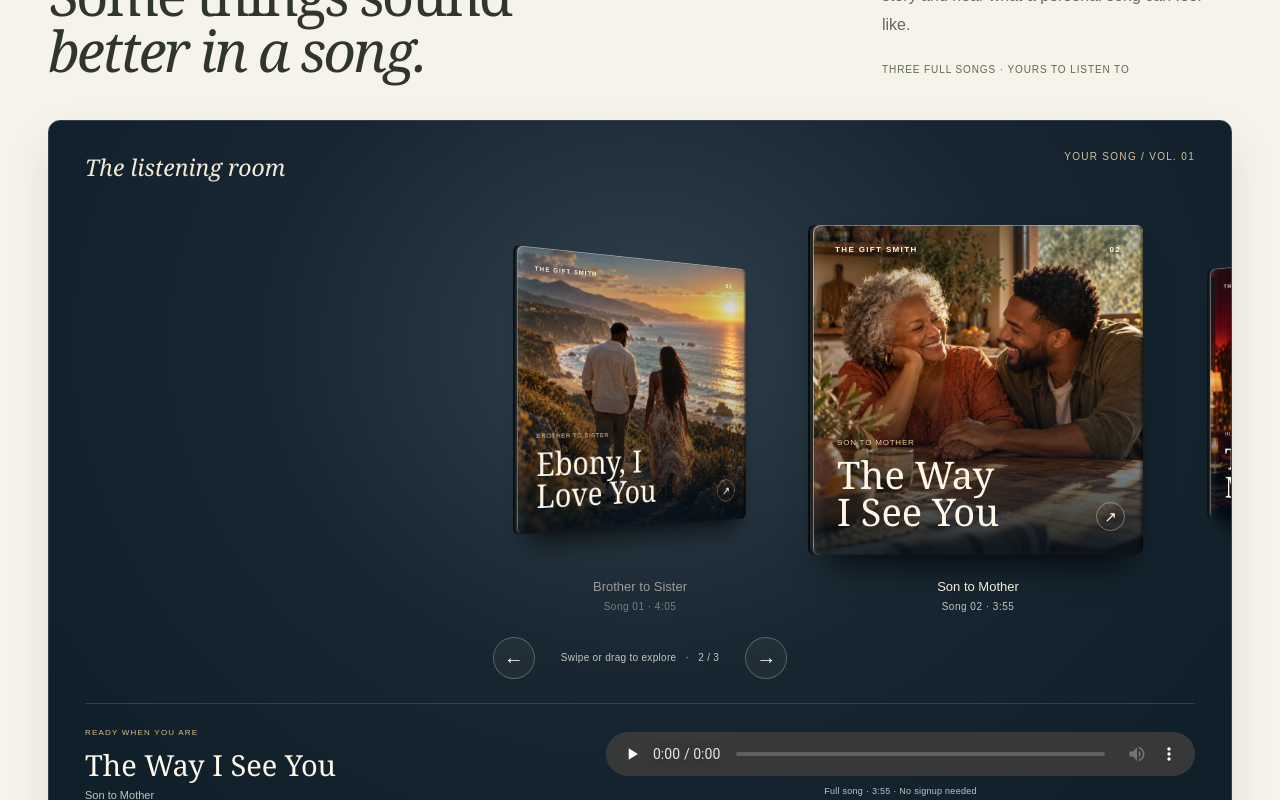
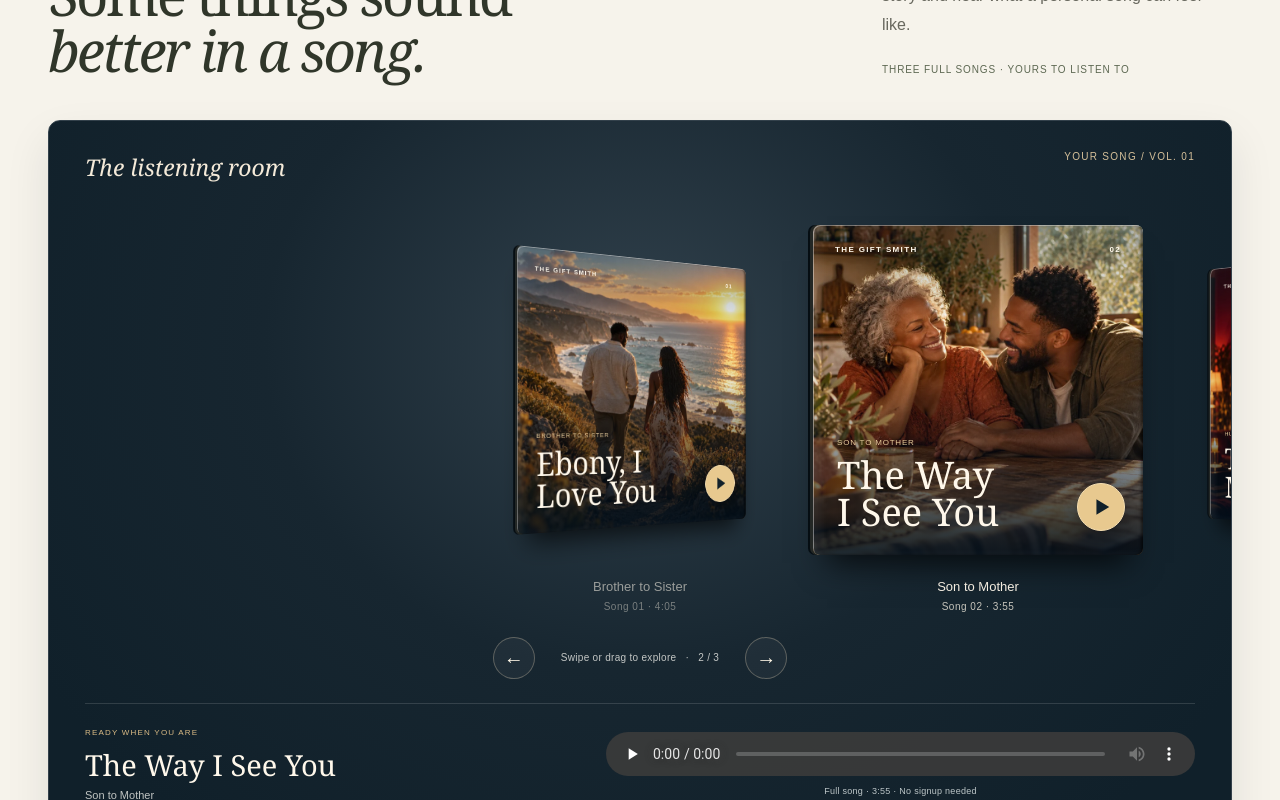
Before and after one commit to lowkeycm/Digital-Gifts, a Next.js app: page / in a window 1280 px wide. Both pictures are taken after a click on the button 302 px from the left and 2068 px from the top of the page. Shown: the part 1650-2450 px from the top of the page. Built offline with nearby package versions, Linux system fonts and the light colour scheme.

Commit message:
fix: play songs directly from album thumbnails

```diff
--- a/src/app/globals.css
+++ b/src/app/globals.css
@@ -2856,16 +2856,18 @@ textarea {
 .album-sleeve > img { width: 100%; height: 100%; object-fit: cover; pointer-events: none; }
 .album-shade { position: absolute; inset: 0; background: linear-gradient(180deg, #001b2a55, transparent 30%, #00101b15 45%, #000e1ae6 100%); }
 .album-edition { position: absolute; left: 22px; right: 22px; top: 20px; display: flex; justify-content: space-between; color: #fff9ed; font-size: 8px; font-weight: 600; letter-spacing: .17em; }
-.album-cover-copy { position: absolute; bottom: 25px; left: 24px; right: 54px; }
+.album-cover-copy { position: absolute; bottom: 25px; left: 24px; right: 80px; }
 .album-cover-copy > span { display: block; text-transform: uppercase; letter-spacing: .1em; font-size: 8px; margin-bottom: 9px; color: #e5ca9b; }
 .album-cover-copy > strong { display: block; font-family: var(--serif); font-size: 38px; font-weight: 500; line-height: .98; text-wrap: balance; }
-.album-corner { position: absolute; right: 18px; bottom: 24px; border: 1px solid #e9d5b970; border-radius: 50%; width: 29px; height: 29px; display: grid; place-items: center; font-size: 15px; }
+.album-corner { position: absolute; right: 18px; bottom: 24px; border: 1px solid #f5deb1; border-radius: 50%; width: 48px; height: 48px; display: grid; place-items: center; color: #10202a; background: #e8c98f; box-shadow: 0 5px 18px #0005; cursor: pointer; }
+.album-corner svg { width: 22px; height: 22px; }
+.album-card:hover .album-corner, .album-card:focus-visible .album-corner { background: #ffe5b6; }
 .album-under { display: flex; flex-direction: column; gap: 7px; padding: 24px 15px 0; text-align: center; opacity: .55; }
 .album-under strong { font-size: 13px; font-weight: 500; }
 .album-under > span { color: #c7c5bc; font-size: 10px; letter-spacing: .05em; }
-.album-card[aria-pressed="true"] .album-under { opacity: 1; }
+.album-card[data-selected="true"] .album-under { opacity: 1; }
 .album-card { position: relative; z-index: 1; }
-.album-card[aria-pressed="true"] { z-index: 2; }
+.album-card[data-selected="true"] { z-index: 2; }
 .album-card:focus-visible { outline: 2px solid #e1c28d; outline-offset: 5px; border-radius: 8px; }
 .album-navigation { display: flex; align-items: center; justify-content: center; gap: 26px; padding: 3px 20px 24px; }
 .album-navigation button { width: 42px; height: 42px; border-radius: 50%; background: #ffffff0a; border: 1px solid #e7d6ba50; color: #fff7e6; font-size: 20px; cursor: pointer; }
--- a/src/components/SongSamples.tsx
+++ b/src/components/SongSamples.tsx
@@ -25,6 +25,26 @@ export function SongSamples() {
     node.scrollTo({
       left: card.offsetLeft - (node.clientWidth - card.offsetWidth) / 2,
       behavior: smooth && !window.matchMedia("(prefers-reduced-motion: reduce)").matches ? "smooth" : "instant",
+    });
+  }
+
+  function togglePlayback(index: number) {
+    const player = players.current[index];
+    if (!player) return;
+    // Center immediately so scroll selection cannot pause the clicked track in transit.
+    select(index, false);
+    setActive(index);
+    if (!player.paused) {
+      player.pause();
+      return;
+    }
+    players.current.forEach((other, i) => { if (i !== index) other?.pause(); });
+    // Keep play inside the click gesture for mobile browser permission.
+    void player.play().then(() => {
+      setFailed((previous) => previous.filter((file) => file !== tracks[index].file));
+    }).catch((error: unknown) => {
+      if (error instanceof DOMException && error.name === "AbortError") return;
+      setFailed((previous) => previous.includes(tracks[index].file) ? previous : [...previous, tracks[index].file]);
     });
   }
 
@@ -112,8 +132,8 @@ export function SongSamples() {
           {tracks.map((track, index) => (
             <button
               type="button" key={track.file} ref={(node) => { cards.current[index] = node; }}
-              className="album-card" aria-label={`Select song ${index + 1}: ${track.relationship}, ${track.title}`}
-              aria-pressed={active === index} onClick={() => select(index)}
+              className="album-card" aria-label={`${playing === index ? "Pause" : "Play"} ${track.title}, ${track.relationship}`}
+              data-selected={active === index} onClick={() => togglePlayback(index)}
               onFocus={() => select(index)}
             >
               <span className="album-sleeve">
@@ -121,7 +141,11 @@ export function SongSamples() {
                 <span className="album-shade" />
                 <span className="album-edition">THE GIFT SMITH <span>0{index + 1}</span></span>
                 <span className="album-cover-copy"><span>{track.relationship}</span><strong>{track.title}</strong></span>
-                <span className="album-corner" aria-hidden="true">{playing === index ? "Ⅱ" : "↗"}</span>
+                <span className="album-corner" aria-hidden="true">
+                  <svg viewBox="0 0 24 24" fill="currentColor">
+                    {playing === index ? <path d="M6 4h4v16H6zm8 0h4v16h-4z" /> : <path d="M7 3.5v17L21 12z" />}
+                  </svg>
+                </span>
               </span>
               <span className="album-under"><strong>{track.relationship}</strong><span>Song 0{index + 1} · {track.duration}</span></span>
             </button>
```
Also changed, not shown: 5 other files (tests, documents, lock files or other folders).
